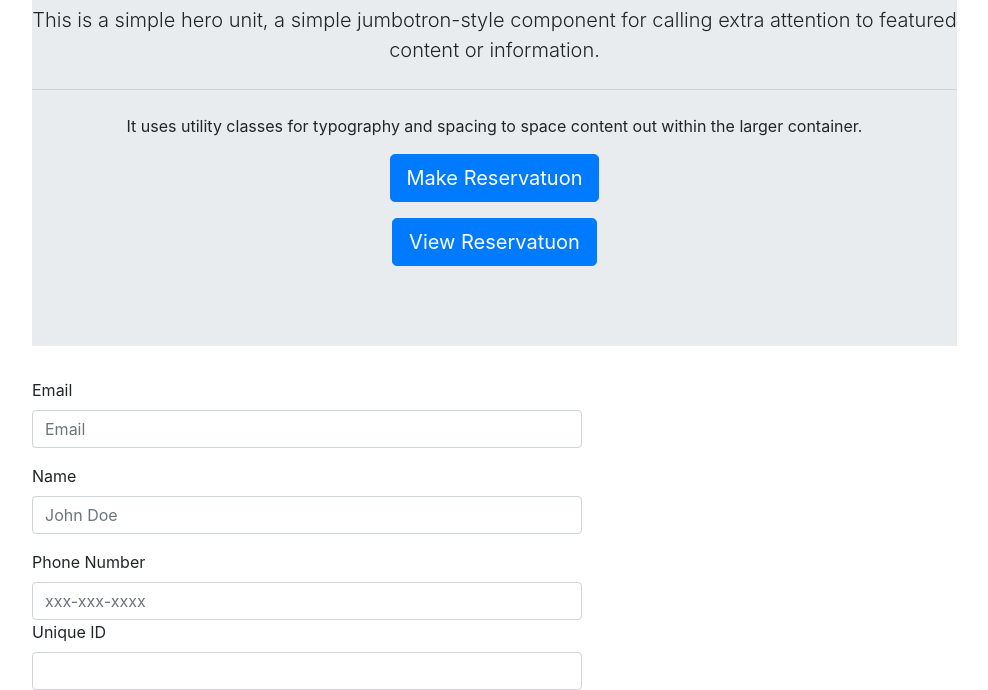
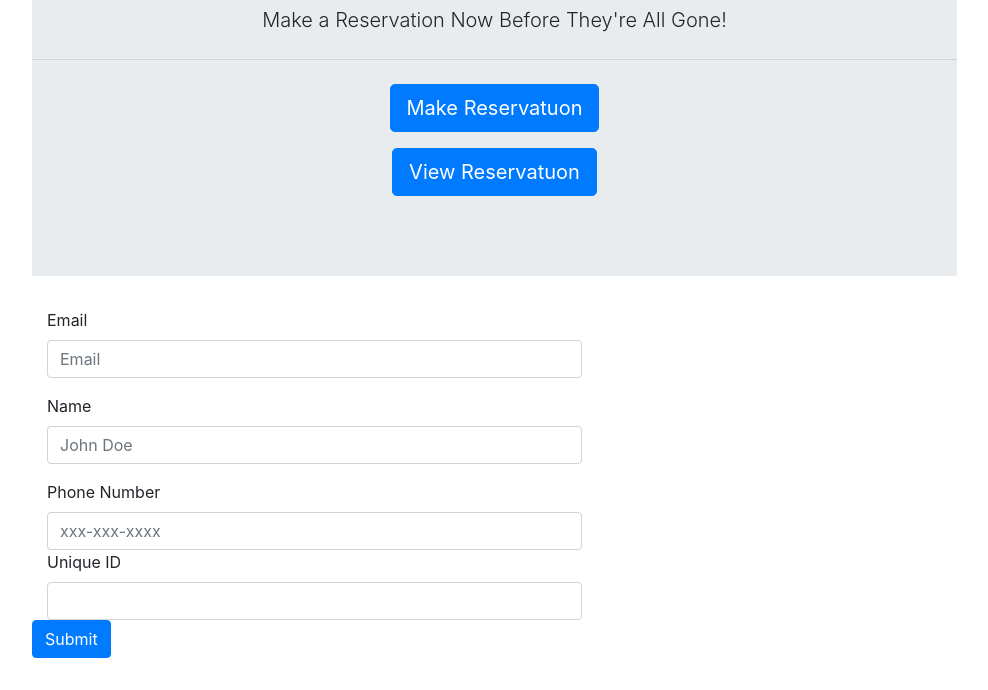
Before and after one commit to xezian/Hot-Potato-Cakes, a website: page add.html in a window 1280 px wide. Shown: the part 134-824 px from the top of the page, without its empty margins (53-1041 px from the left). After the commit the page ends 800 px from the top, so only its background shows below. Drawn offline with nearby package versions, Linux system fonts and the light colour scheme.

Commit message:
partial post javascript

```diff
--- a/add.html
+++ b/add.html
@@ -11,9 +11,8 @@
     <div class="container">
     <div class="jumbotron jumbotron-fluid col-md-10 float-center text-center">
             <h1 class="display-4">Reserve Your Potato Cake!</h1>
-            <p class="lead">This is a simple hero unit, a simple jumbotron-style component for calling extra attention to featured content or information.</p>
+            <p class="lead">Make a Reservation Now Before They're All Gone!</p>
             <hr class="my-4">
-            <p>It uses utility classes for typography and spacing to space content out within the larger container.</p>
             <p class="lead">
                 <a class="btn btn-primary btn-lg" href="#" role="button">Make Reservatuon</a>
             </p>
@@ -24,33 +23,54 @@
                 </p>
             </div>
             <form>
+            <div class="container">
                 <div class="form-row">
                     <div class="form-group col-md-6 float-left">
                     <label for="inputEmail">Email</label>
-                    <input type="email" class="form-control" id="inputEmail" placeholder="Email">
+                    <input type="email" class="form-control" id="email" placeholder="Email">
                     </div>
                     </div>
                     <div class="form-row">
                     <div class="form-group col-md-6 float-left">
                         <label for="formGroupExampleInput">Name</label>
-                        <input type="text" class="form-control" id="Name" placeholder="John Doe">
+                        <input type="text" class="form-control" id="name" placeholder="John Doe">
                     </div>
                     </div>
                     <div class="form-row">
                         <div class="col-md-6 float-left">
                             <label for="inputPhone">Phone Number</label>
-                            <input type="text" class="form-control" id="inputPhone" placeholder="xxx-xxx-xxxx">
+                            <input type="text" class="form-control" id="phone" placeholder="xxx-xxx-xxxx">
                         </div>
                     </div>
                     <div class="form-row">
                         <div class="col-md-6 float-left">
                              <label for="inputId">Unique ID</label>
-                                <input type="text" class="form-control" id="inputId">
+                                <input type="text" class="form-control" id="Id">
+                        </div>
                         </div>
                     </div>
-                    </div>
+                    </form>
+                    <button class="btn btn-primary" id="submit" type="submit">Submit</button>
                 </div>
-                  </form>
+
+
+    <script type="text/javascript">
+        // adding onClick functionality to retrieve reservation info
+        $("#submit").on("click", function(event) {
+            event.preventDefault();
+
+            //make new reservation
+        var newReservation = {
+            email: $("#email").val().trim(),
+            name: $("#name").val().trim(),
+            phone: $("#phone").val().trim(),
+            Id: $("#Id").val().trim(),
+        };
+        // post reservation to api
+        })
+
+
+    </script>
 
 </body>
 </html>
```
